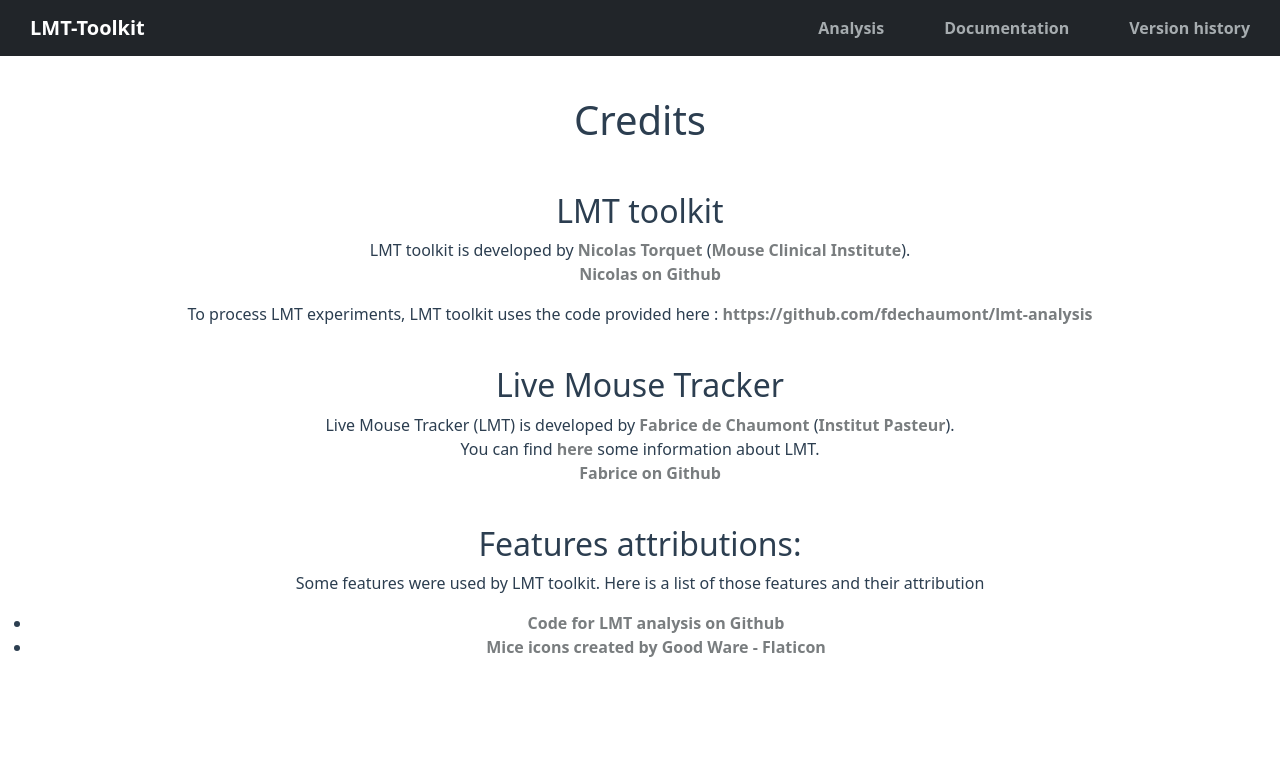
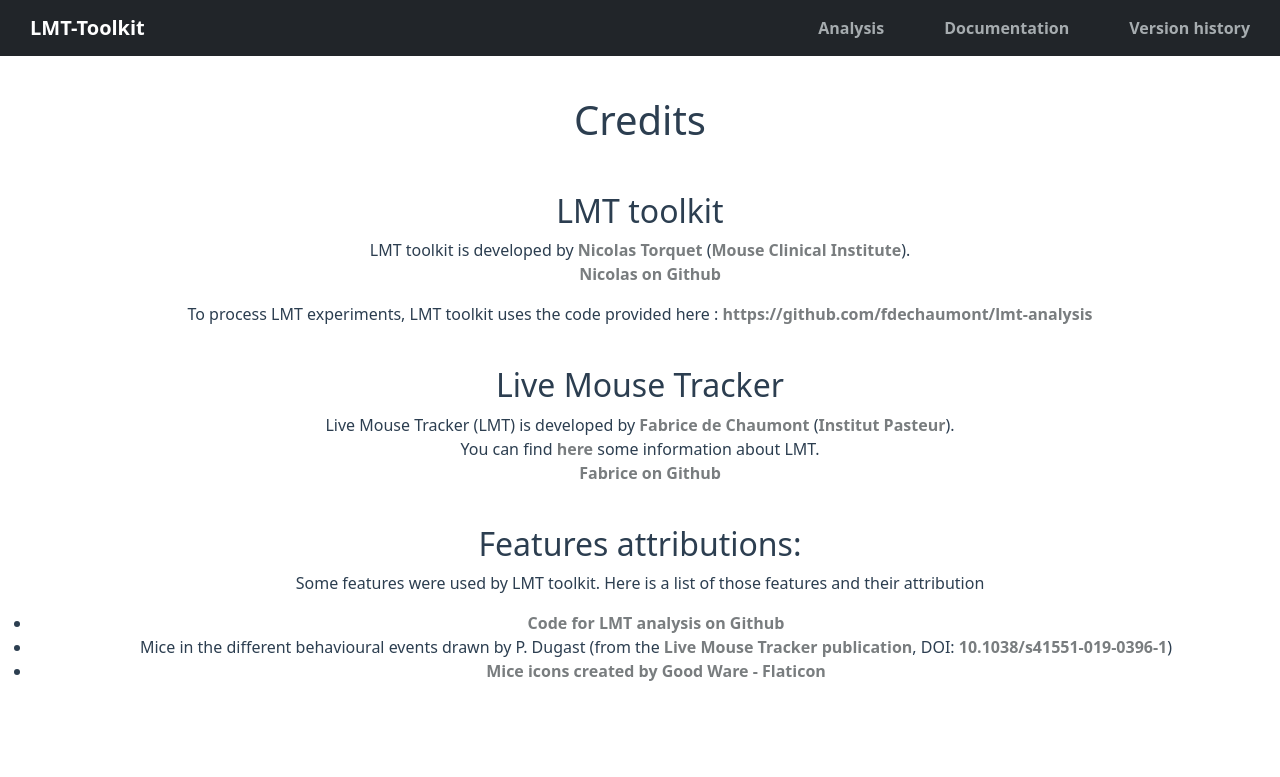
Before and after one commit to ntorquet/lmt_toolkit_analysis, a Vue app in the folder frontend/: page /about in a window 1280 px wide. Shown: the top 777 px of the page. Built offline with nearby package versions, Linux system fonts and the light colour scheme; some icons are missing; what @meforma/vue-toaster would draw is missing.

Commit message:
README and AboutView update (credits added)

```diff
--- a/frontend/src/views/AboutView.vue
+++ b/frontend/src/views/AboutView.vue
@@ -23,6 +23,10 @@
           <p>Some features were used by LMT toolkit. Here is a list of those features and their attribution</p>
           <ul>
             <li><a href="https://github.com/fdechaumont/lmt-analysis" target="_blank" title="code">Code for LMT analysis on Github</a></li>
+            <li>
+              Mice in the different behavioural events drawn by P. Dugast
+              (from the <a href="https://www.nature.com/articles/s41551-019-0396-1.epdf?shared_access_token=8wpLBUUytAaGAtXL96vwIdRgN0jAjWel9jnR3ZoTv0MWp3GqbF86Gf14i30j-gtSG2ayVLmU-s57ZbhM2WJjw18inKlRYt31Cg_hLJbPCqlKdjWBImyT1OrH5tewfPqUthmWceoct6RVAL_Vt8H-Og%3D%3D" target="_blank">Live Mouse Tracker publication</a>, DOI: <a href="https://doi.org/10.1038/s41551-019-0396-1" target="_blank">10.1038/s41551-019-0396-1</a>)
+            </li>
             <li><a href="https://www.flaticon.com/free-icons/mice" target="_blank" title="mice icons">Mice icons created by Good Ware - Flaticon</a></li>
           </ul>
             <br />
```
Also changed, not shown: 1 other file (tests, documents, lock files or other folders).
